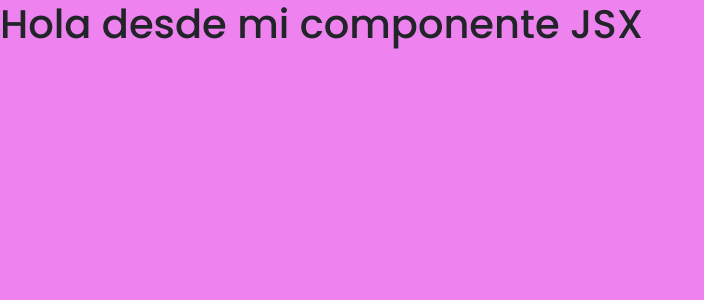
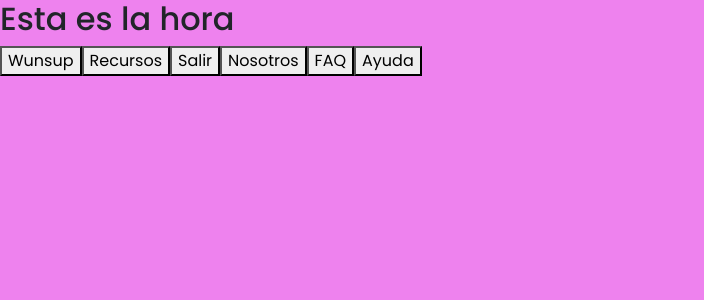
Before and after one commit to Alejandrodiazn/Punto-final-violencia, a React (Vite) app: page /HomeScreen in a window 1280 px wide. Shown: the top 300 px of the page, without its empty margins (0-704 px from the left). Built offline with nearby package versions, Linux system fonts and the light colour scheme; a web font is replaced by a local one.

Commit message:
homescreen button

```diff
--- a/src/pages/homescreen/homescreen.css
+++ b/src/pages/homescreen/homescreen.css
@@ -1,3 +1,3 @@
 @media(max-width:500px){
-    background-color: #fff;
+
 }
--- a/src/pages/homescreen/homescreen.jsx
+++ b/src/pages/homescreen/homescreen.jsx
@@ -2,7 +2,17 @@ import React from 'react';
 
 function HomeScreen() {
     console.log("Hola");
-  return <h1>Hola desde mi componente JSX</h1>;
+  return (
+    <div>
+        <h2>Esta es la hora</h2>
+        <button>Wunsup</button>
+        <button>Recursos</button>
+        <button>Salir</button>
+        <button>Nosotros</button>
+        <button>FAQ</button>
+        <button>Ayuda</button>
+    </div>
+  );
 }
 
 export {HomeScreen};
```
